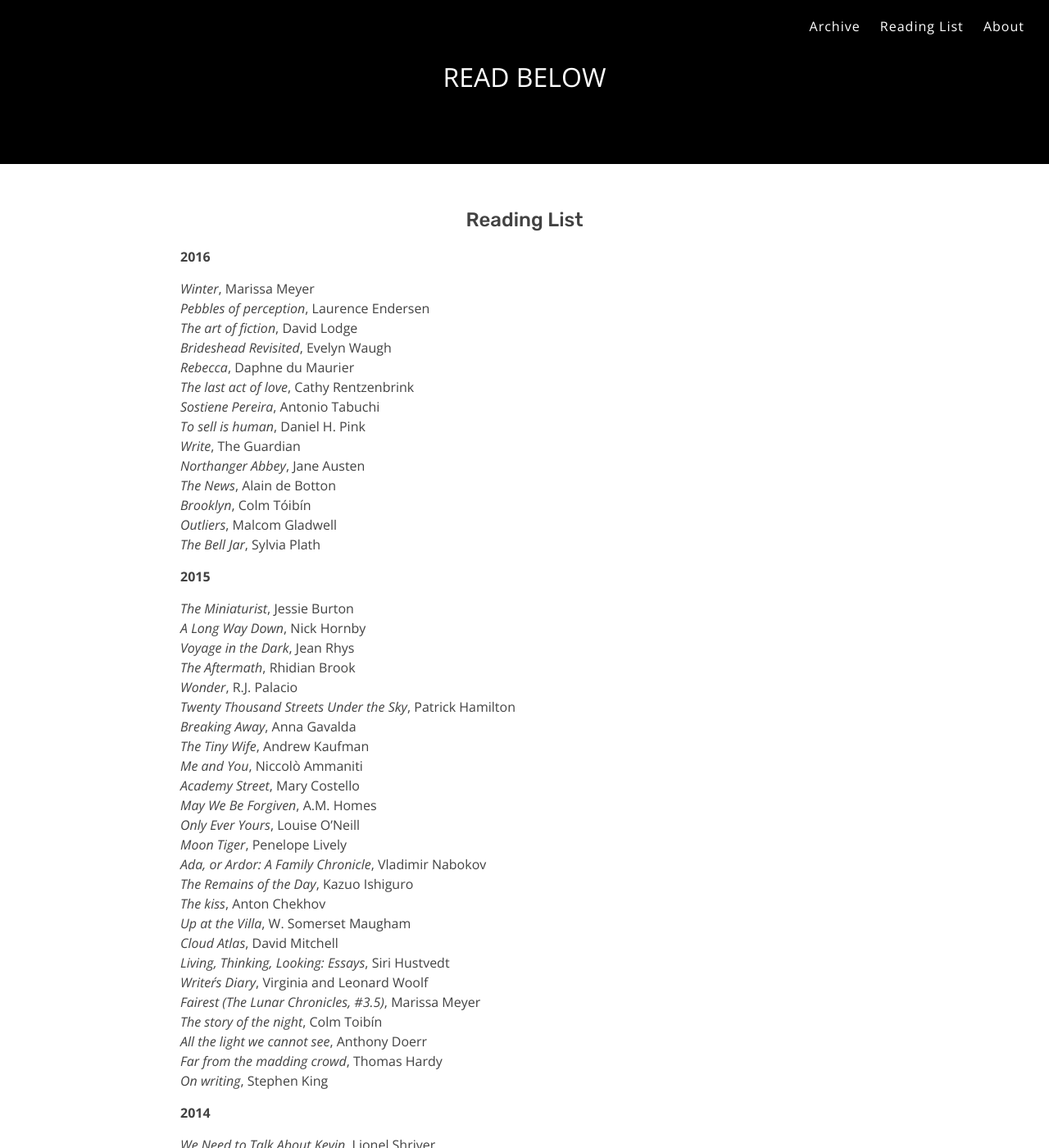
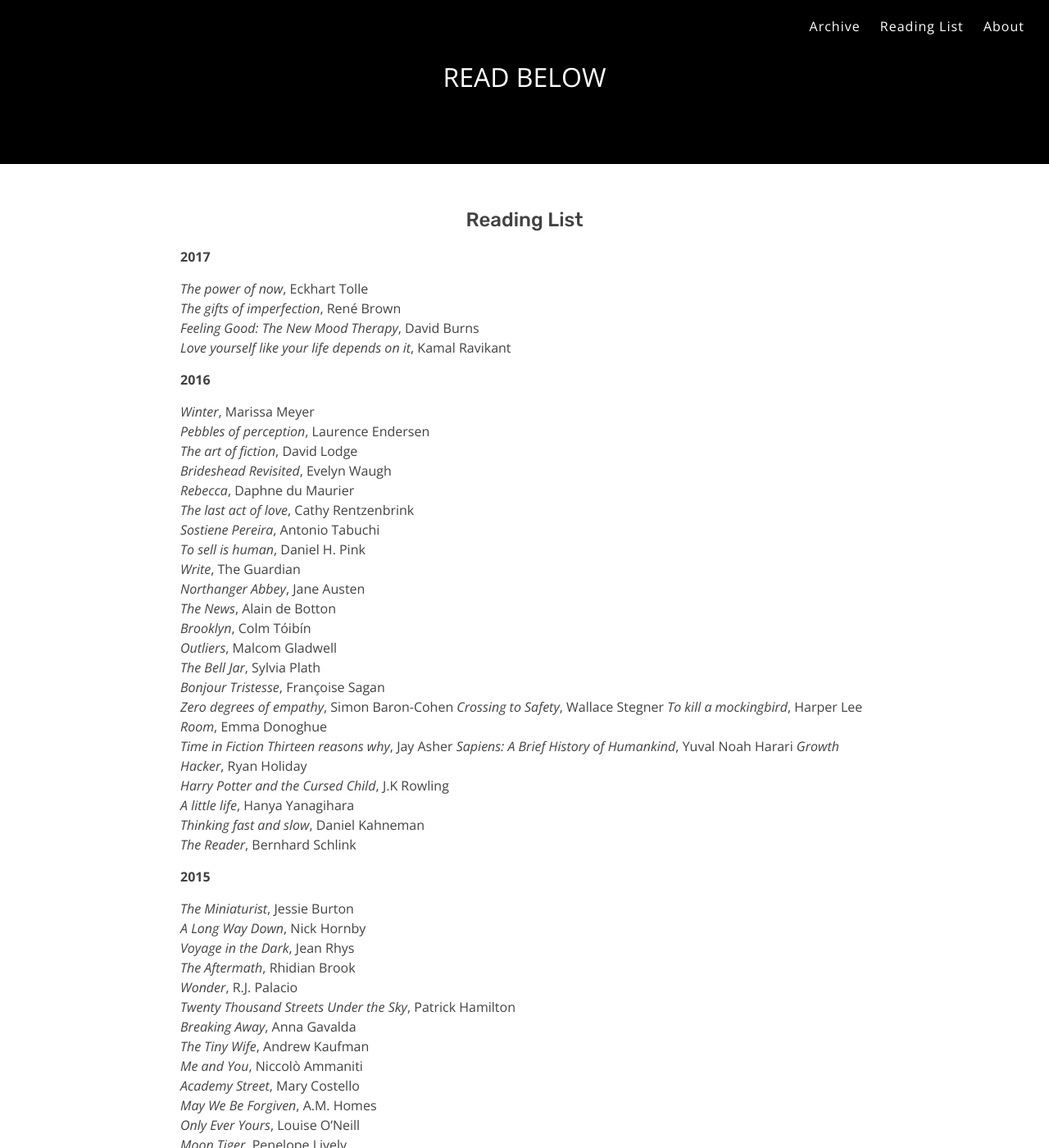
Before and after one commit to irenealgi/readbelow, a Jekyll site: the page built from reading list.md, in a window 1280 px wide and 1400 px high. Shown: the whole window at 82% size. Built offline with Jekyll 4.4.1, drawn with Linux system fonts in a browser that asks for light colours.

Commit message:
Update reading list.md

```diff
--- a/reading list.md
+++ b/reading list.md
@@ -2,6 +2,13 @@
 layout: page
 title: Reading List
 ---
+**2017**
+
+_The power of now_,	Eckhart Tolle
+_The gifts of imperfection_,	René Brown
+_Feeling Good: The New Mood Therapy_,	David Burns
+_Love yourself like your life depends on it_,	Kamal Ravikant
+
 **2016**
 
 _Winter_, Marissa Meyer
@@ -18,6 +25,19 @@ _The News_, Alain de Botton
 _Brooklyn_, Colm Tóibín
 _Outliers_, Malcom Gladwell
 _The Bell Jar_, Sylvia Plath
+_Bonjour Tristesse_,	Françoise Sagan
+_Zero degrees of empathy_, Simon Baron-Cohen
+_Crossing to Safety_, Wallace Stegner
+_To kill a mockingbird_,	Harper Lee
+_Room_,	Emma Donoghue
+_Time in Fiction_
+_Thirteen reasons why_, Jay Asher
+_Sapiens: A Brief History of Humankind_, Yuval Noah Harari
+_Growth Hacker_,	Ryan Holiday
+_Harry Potter and the Cursed Child_,	J.K Rowling
+_A little life_,	Hanya Yanagihara
+_Thinking fast and slow_,	Daniel Kahneman
+_The Reader_,	Bernhard Schlink
 
 **2015**
 
```
